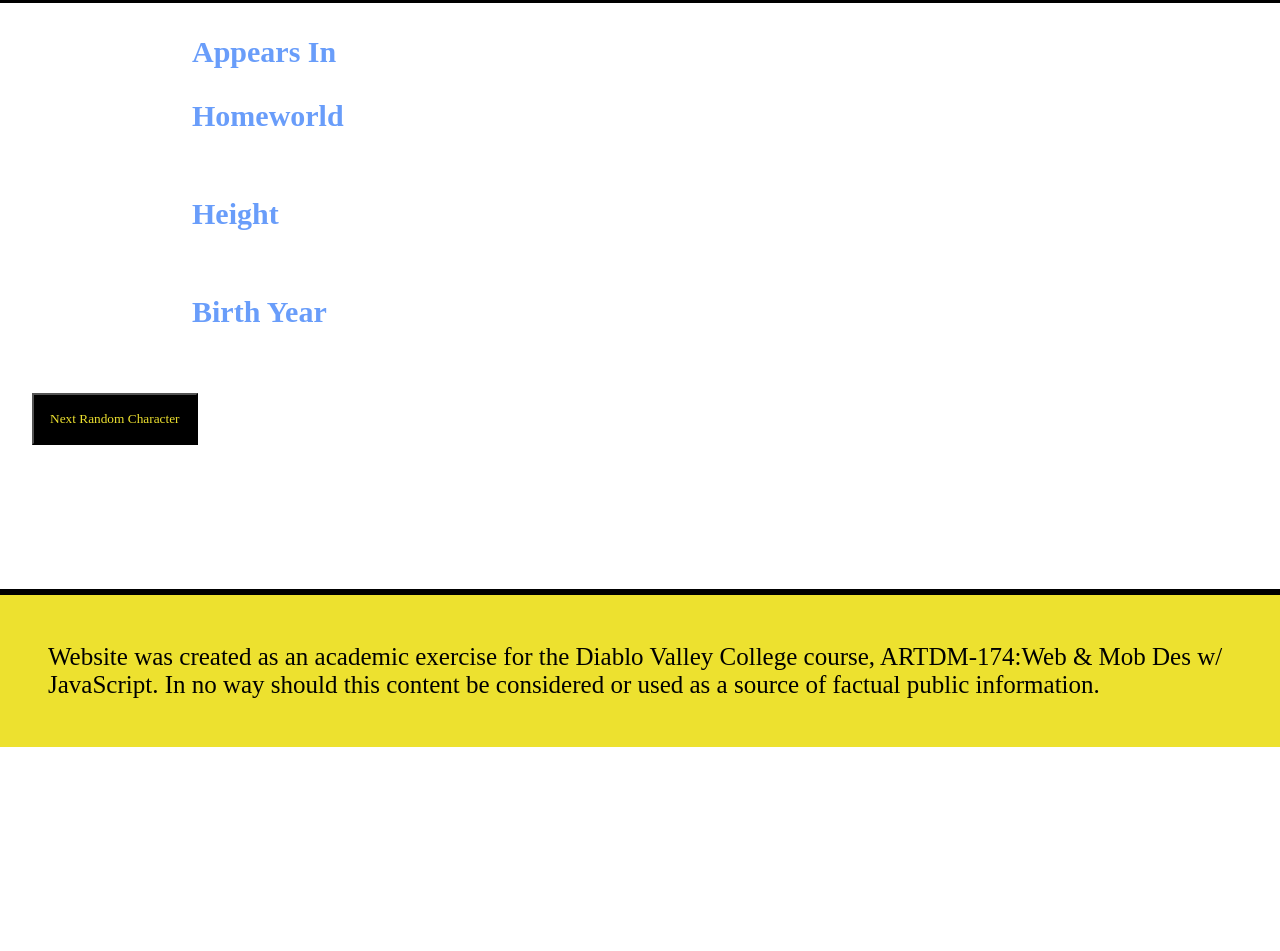
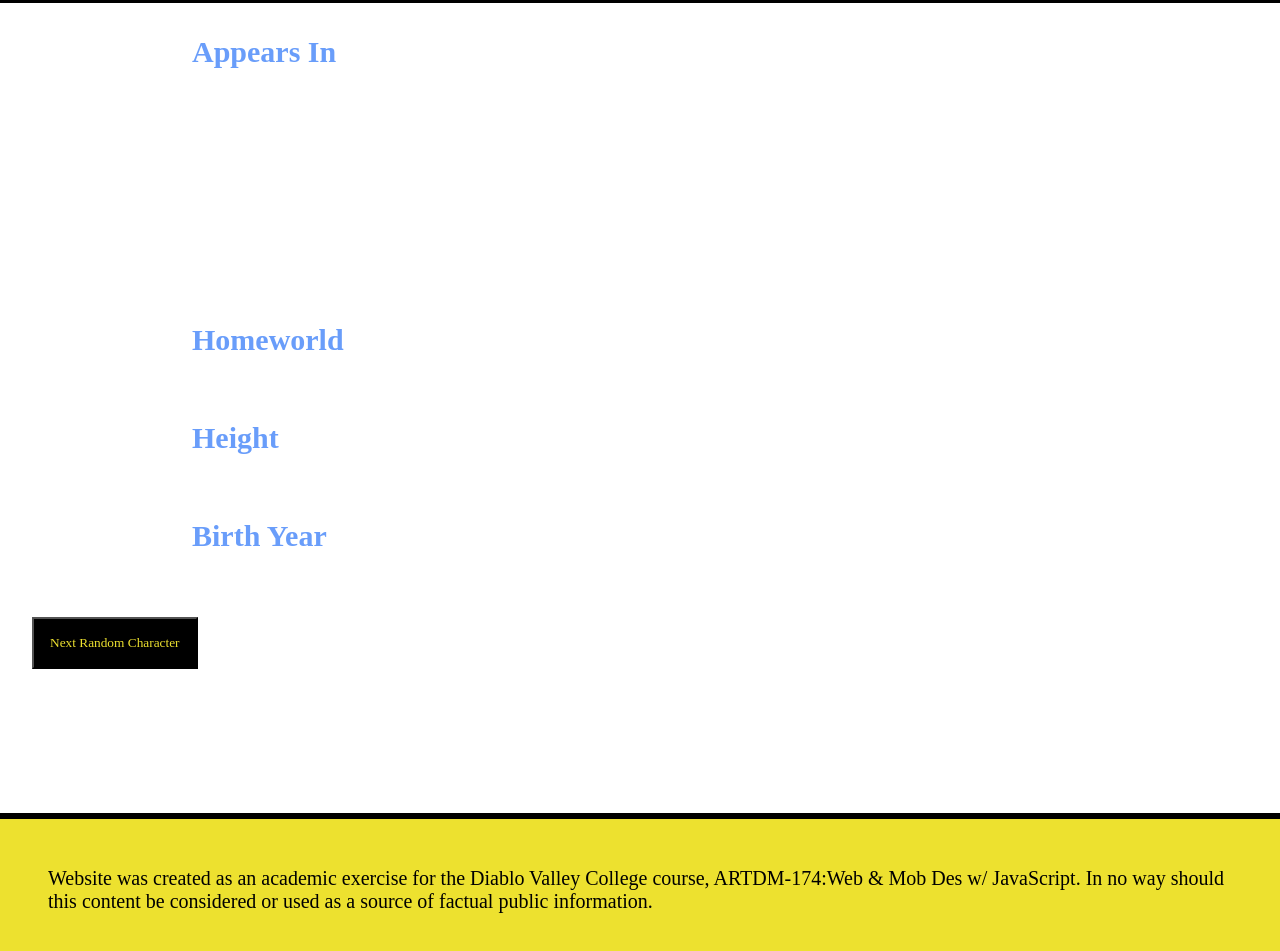
Before and after one commit to WillV56/project4, a plain HTML site: page index.html in a window 1280 px wide. Shown: the part 260-1211 px from the top of the page. Before the commit the page ends 1007 px from the top, so only its background shows below. Drawn offline with Linux system fonts and the light colour scheme; no server answers; a web font is replaced by a local one.

Commit message:
finished3

```diff
--- a/c/main.css
+++ b/c/main.css
@@ -82,19 +82,18 @@ footer {
     }
 
     p {
-        font-size: 25px;
+        font-size: 20px;
     }
 
     section {
         display: grid;
         grid-template-columns: 400px 400px;
-        grid-template-rows: 4rem;
+        grid-template-rows: 18rem;
         justify-content: space-evenly;
     }
 
     #movies {
         display: block;
 
-
     }
 }
```
